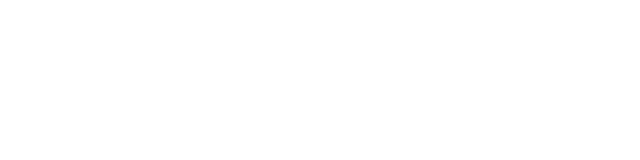
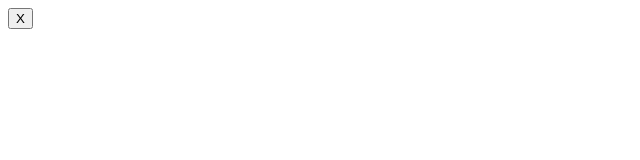
Before and after one commit to sbarter510/campaigns, a React (Create React App) app in the folder campaigns/: page / in a window 1280 px wide. Shown: the top 160 px of the page, without its empty margins (0-640 px from the left). Built offline with nearby package versions, Linux system fonts and the light colour scheme.

Commit message:
added context/reducer

```diff
--- a/campaigns/src/App.js
+++ b/campaigns/src/App.js
@@ -1,5 +1,32 @@
+import { useContext, useReducer } from "react";
+import { Context } from "./context/context";
+
+import { appReducer } from "./context/reducer";
+
+const initialState = {
+  darkMode: false,
+  signedIn: false,
+};
+
 function App() {
-  return <div className="App"></div>;
+  const [state, dispatch] = useReducer(appReducer, initialState);
+
+  const toggleDarkMode = () => {
+    return dispatch({ type: "TOGGLE_DARK_MODE" });
+  };
+
+  return (
+    <Context.Provider value={[state, dispatch]}>
+      <div
+        className="App"
+        style={{ backgroundColor: state.darkMode ? "black" : "white" }}
+      >
+        <button type="button" onClick={toggleDarkMode}>
+          X
+        </button>
+      </div>
+    </Context.Provider>
+  );
 }
 
 export default App;
--- /dev/null
+++ b/campaigns/src/context/context.js
@@ -0,0 +1,3 @@
+import React from "react";
+
+export const Context = React.createContext();
--- /dev/null
+++ b/campaigns/src/context/reducer.js
@@ -0,0 +1,10 @@
+export const appReducer = (state, action) => {
+  switch (action.type) {
+    case "TOGGLE_DARK_MODE":
+      return { ...state, darkMode: !state.darkMode };
+    case "SIGN_IN":
+      return { ...state, signedIn: true };
+    default:
+      return state;
+  }
+};
--- a/campaigns/src/index.js
+++ b/campaigns/src/index.js
@@ -1,6 +1,5 @@
 import React from "react";
 import ReactDOM from "react-dom";
-
 import App from "./App";
 
 ReactDOM.render(
```
